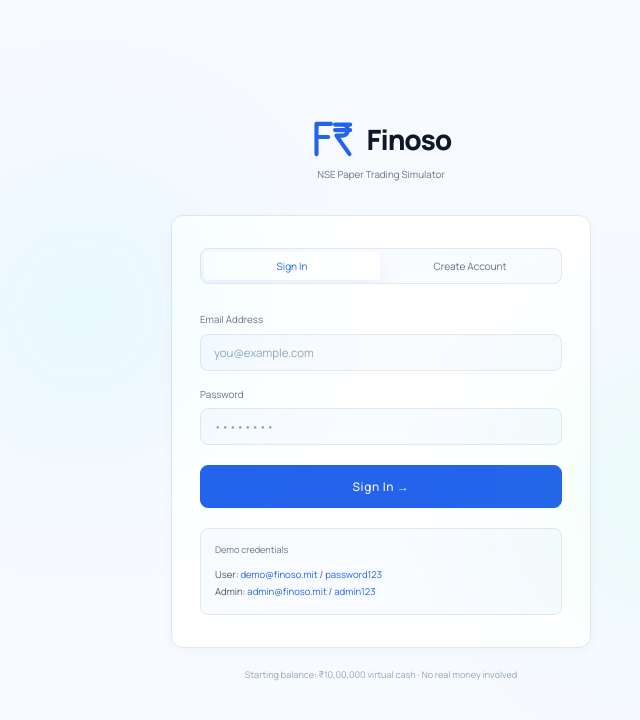
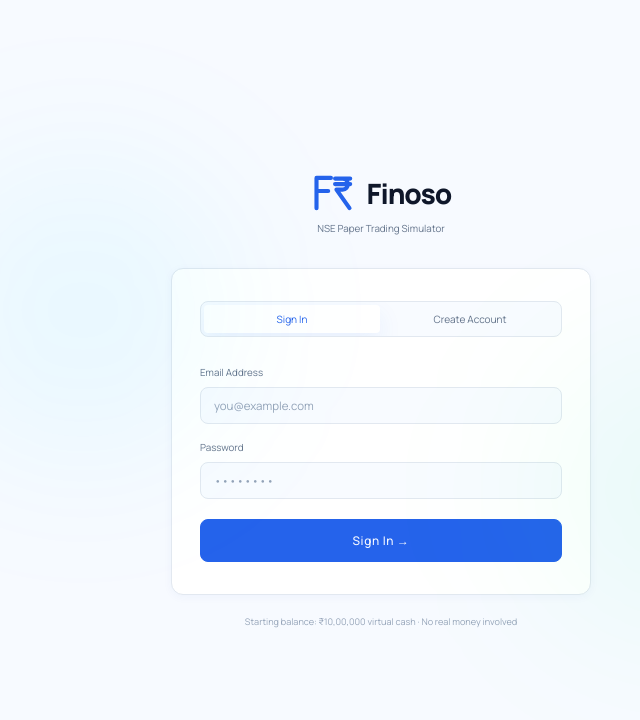
Before and after one commit to mithuneesh-k/Finoso, a React (Vite) app in the folder frontend/: page /login in a window 1280 px wide. Shown: the top 720 px of the page, without its empty margins (259-899 px from the left). Built offline with nearby package versions, Linux system fonts and the light colour scheme; no server answers.

Commit message:
chore: remove demo credentials from login page

```diff
--- a/frontend/src/pages/AuthPage.jsx
+++ b/frontend/src/pages/AuthPage.jsx
@@ -102,15 +102,6 @@ export default function AuthPage() {
             </button>
           </form>
 
-          {mode === "login" && (
-            <div style={{ marginTop: 20, padding: "14px", background: "var(--bg-elevated)", borderRadius: "var(--radius-md)", border: "1px solid var(--border)" }}>
-              <div style={{ fontFamily: "var(--font-mono)", fontSize: "0.65rem", color: "var(--text-muted)", marginBottom: 8 }}>Demo credentials</div>
-              <div style={{ fontFamily: "var(--font-mono)", fontSize: "0.68rem", color: "var(--text-secondary)", lineHeight: 1.8 }}>
-                <div>User: <span style={{ color: "var(--accent-cyan)" }}>demo@finoso.mit</span> / <span style={{ color: "var(--accent-cyan)" }}>password123</span></div>
-                <div>Admin: <span style={{ color: "var(--accent-gold)" }}>admin@finoso.mit</span> / <span style={{ color: "var(--accent-gold)" }}>admin123</span></div>
-              </div>
-            </div>
-          )}
         </div>
 
         <div style={{ textAlign: "center", marginTop: 20, fontFamily: "var(--font-mono)", fontSize: "0.65rem", color: "var(--text-dim)" }}>
```
